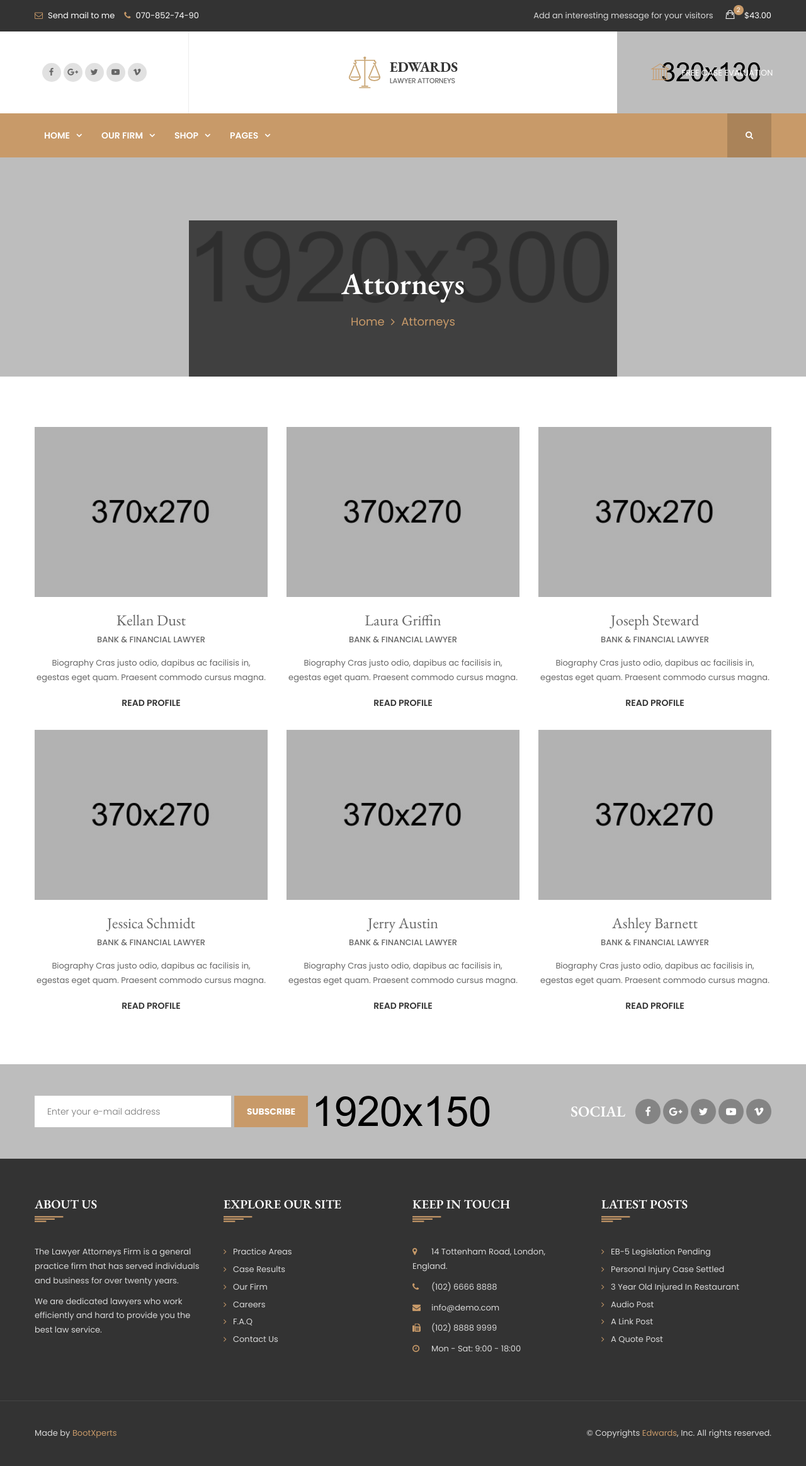
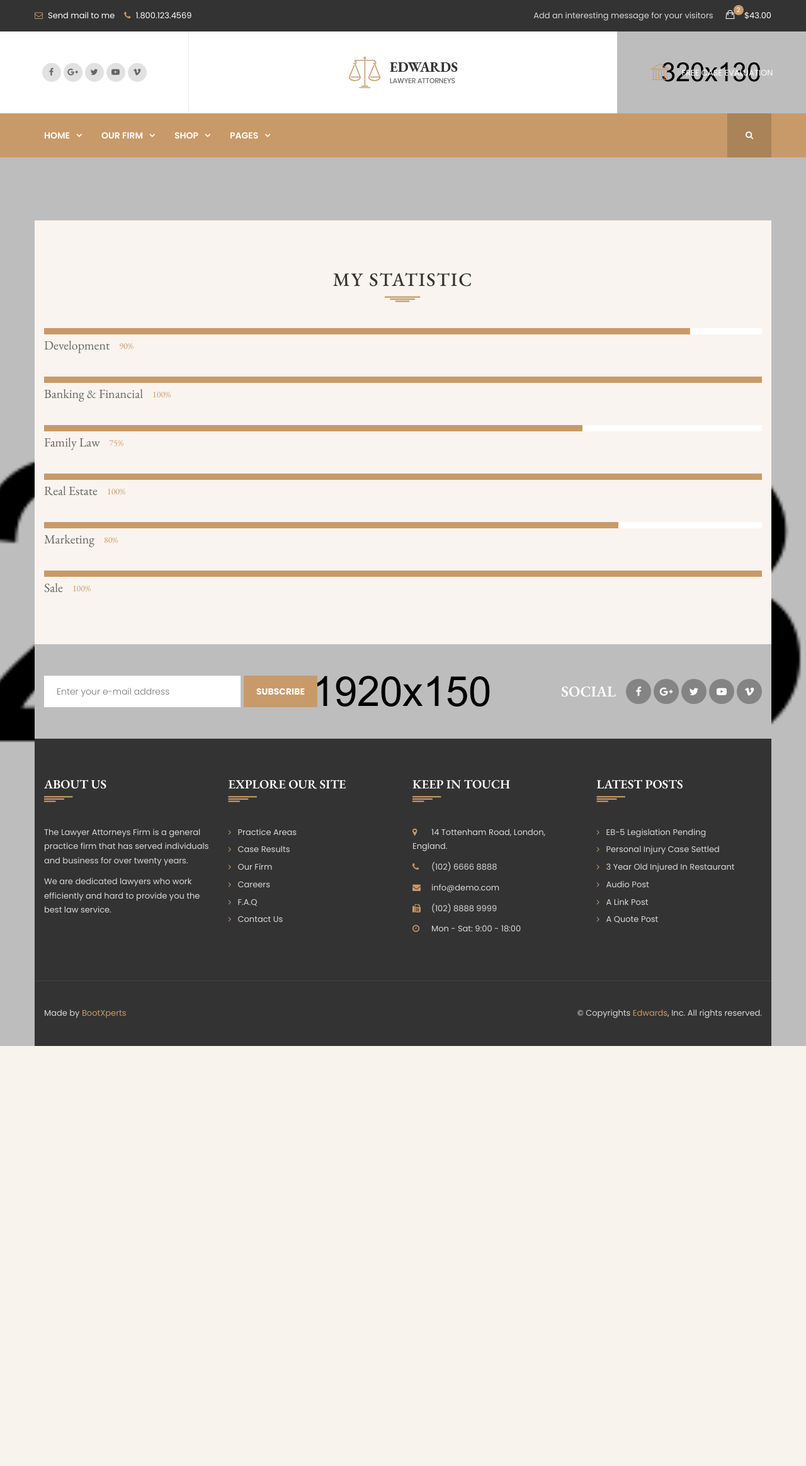
Before and after one commit to murad48oguz/PragmatechPythonProject, a Django app: page /attorneys/ in a window 1280 px wide. Shown: the whole page at 63% size. After the commit the page ends 1661 px from the top, so only its background shows below. Run offline with Django 3.2, Linux system fonts and the light colour scheme; data that the repository does not hold is empty; parts of the project's set-up code (start-up, migrations or seed data) failed here and were passed over; some libraries are stand-ins or nearby versions; some web fonts are replaced.

Commit message:
AdminerProblemSolved

```diff
--- a/projectgeneral/ecommerceproject/settings.py
+++ b/projectgeneral/ecommerceproject/settings.py
@@ -79,7 +79,7 @@
 
 DATABASES = {
     'default': {
-        'ENGINE': 'django.db.backends.sqlite3',
+        'ENGINE': 'django.db.backends.postgresql',
         'NAME': 'db_name',
         'USER' : 'murad',
         'PASSWORD': '123',
--- a/projectgeneral/ecommerceproject/urls.py
+++ b/projectgeneral/ecommerceproject/urls.py
@@ -29,7 +29,7 @@
     path('shop/',views.shop, name = "shop"),
     path('faq/',views.faq, name = "faq"),
     path('attorneys/',views.attorneys, name = "attorneys"),
-    path('singleattorney/<int:id>/',views.singleattorney, name = "singleattorney"),
+    path('singleattorney/',views.singleattorney, name = "singleattorney"),
     path('productdetail/',views.productdetail, name = "productdetail"),
     # path('myaccount/',views.myaccount),
 
--- a/projectgeneral/home/views.py
+++ b/projectgeneral/home/views.py
@@ -31,6 +31,6 @@
     return render(request,"attorneys.html", {"attorney":attorney})
 
 
-def singleattorney(request,id):
-    singleattorney =  Attorney.objects.get(id=id).first()
+def singleattorney(request):
+    singleattorney =  Attorney.objects.all()
     return render(request,"single-attorney.html",{"singleattorney": singleattorney})
--- a/projectgeneral/templates/attorneys.html
+++ b/projectgeneral/templates/attorneys.html
@@ -1,6 +1,7 @@
-{% extends "base.html"%}
+{% extends "base.html" %}
 {% block body %}
 {% load static %}
+
 
     <div class="main-wrapper">
 
@@ -17,7 +18,7 @@
                         <div class="header-top-left">
                             <div class="header-top-left-info">
                                 <p><i class="fa fa-envelope-o"></i><a href="mailto:ebulzade@inbox.ru">Send mail to me</a></p>
-                                <p><i class="fa fa-phone"></i><a href="#">070-852-74-90</a></p>
+                                <p><i class="fa fa-phone"></i><a href="#">1.800.123.4569</a></p>
                             </div>
                         </div>
                     </div>
@@ -85,11 +86,8 @@
                         <div class="primary-menu">
                             <nav>
                                 <ul>
-                                    <li class="menu-item-has-children"><a href="{% url 'home' %}">Home</a>
-                                        <ul class="sub-menu">
-                                            <li><a href="http://localhost:8000">Homepage 01</a></li>
+                                    <li class="menu-item-has-children"><a href="http://localhost:8000">Home</a>
 
-                                        </ul>
                                     </li>
 
 
@@ -148,10 +146,13 @@
                     <div class="offcanvas-menu">
                         <nav>
                             <ul>
-                                <li class="menu-item-has-children"><a href="http://localhost:8000/">Home</a>
+                                <li class="menu-item-has-children"><a href="index.html">Home</a>
                                     <ul class="sub-menu">
-
-
+                                        <li><a href="index.html">Homepage 01</a></li>
+                                        <li><a href="index-2.html">Homepage 02</a></li>
+                                        <li><a href="index-3.html">Homepage 03</a></li>
+                                        <li><a href="index-4.html">Homepage 04</a></li>
+                                        <li><a href="index-5.html">Homepage 05</a></li>
                                     </ul>
                                 </li>
                                 <li class="menu-item-has-children"><a href="practice-areas-1.html">Practice Areas</a>
@@ -173,7 +174,7 @@
                                 <li class="menu-item-has-children"><a href="#">Our Firm</a>
                                     <ul class="sub-menu">
                                         <li><a href="http://localhost:8000/attorneys">Attorneys</a></li>
-                                        <li><a href="{% url 'singleattorney' singleattorney.id %}">Single Attorney</a></li>
+                                        <li><a href="single-attorney.html">Single Attorney</a></li>
                                         <li><a href="honnors-and-awards.html">Honnors And Awards</a></li>
                                         <li><a href="careers.html">Careers</a></li>
                                     </ul>
@@ -185,9 +186,9 @@
                                         <li><a href="news-details.html">News Details</a></li>
                                     </ul>
                                 </li>
-                                <li class="menu-item-has-children"><a href="http://localhost:8000/shop">Shop</a>
+                                <li class="menu-item-has-children"><a href="shop.html">Shop</a>
                                     <ul class="sub-menu">
-                                        <li><a href="http://localhost:8000/shop.html">Shop</a></li>
+                                        <li><a href="shop.html">Shop</a></li>
                                         <li><a href="shop-2-column.html">Shop 2 Column</a></li>
                                         <li><a href="product-details.html">Product Details</a></li>
                                         <li><a href="cart.html">Shopping Cart</a></li>
@@ -199,10 +200,10 @@
                                 </li>
                                 <li class="menu-item-has-children"><a href="#">Pages</a>
                                     <ul class="sub-menu">
-                                        <li><a href="http://localhost:8000/about">About us</a></li>
+                                        <li><a href="about-us.html">About us</a></li>
                                         <li><a href="contact-us-1.html">Contact us 1</a></li>
                                         <li><a href="contact-us-2.html">Contact us 2</a></li>
-                                        <li><a href="http://localhost:8000/faq">F.A.Q</a></li>
+                                        <li><a href="faq.html">F.A.Q</a></li>
                                         <li><a href="gallery.html">Gallery</a></li>
                                     </ul>
                                 </li>
@@ -246,13 +247,15 @@
             <div class="container">
 
                 <!--Page Title Container Start-->
+                {% for attorney in singleattorney %}
                 <div class="page-title-container">
                     <div class="inner">
 
-                        <h1 class="page-title">Attorneys</h1>
+                        <h1 class="page-title">{{attorney.name}} {{attorney.surname}}</h1>
                         <ul class="page-breadcrumb">
                             <li><a href="http://localhost:8000/">Home</a></li>
-                            <li>Attorneys</li>
+                            <li><a href="http://localhost:8000/attorneys">Attorneys</a></li>
+                            <li>{{attorney.name}} {{attorney.surname}}</li>
                         </ul>
 
                     </div>
@@ -262,122 +265,127 @@
             </div>
         </div><!-- Page Banner Section End -->
 
-        <!--Attorneys Section Start-->
+        <!--Single Attorney(Team) Section Start-->
+
+        <div class="section">
+            <div class="row no-gutters">
+
+                <!--Team Image Start-->
+                <div class="single-team-image col-lg-6 col-12">
+                    <img src="{{ attorney.image.url }}" alt="">
+                </div>
+                <!--Team Image End-->
+
+                <!--Team Content Start-->
+                <div class="single-team-content col-lg-6 col-12">
+                    <h1 class="name">{{attorney.name}} {{attorney.surname}}</h1>
+                    <span class="title">{{attorney.absolutejob}}</span>
+                    <div class="desc">
+                        <p>{{attorney.biography}}</p>
+                    </div>
+                    <div class="single-team-socail">
+                        <a href="#"><i class="fa fa-facebook"></i></a>
+                        <a href="#"><i class="fa fa-twitter"></i></a>
+                        <a href="#"><i class="fa fa-instagram"></i></a>
+                        <a href="#"><i class="fa fa-youtube-play"></i></a>
+                        <a href="#"><i class="fa fa-vimeo"></i></a>
+                    </div>
+                    <div class="single-team-contact">
+                        <h4 class="widget-title">Contact Me</h4>
+                        <ul>
+                            <li><i class="fa fa-phone"></i> 1.800.123.4569</li>
+                            <li><i class="fa fa-envelope-o"></i> contact@yoursite.com</li>
+                        </ul>
+                    </div>
+                </div>
+                <!--Team Content End-->
+
+            </div>
+        </div>
+        {% endfor %}
+        <!--Single Attorney(Team) Section End-->
 
 
-                <div class="section section-padding">
+
+        <!--Single Attorney(Team) Skill Section Start-->
+        <div class="single-team-skill-section section section-padding">
             <div class="container">
-                        <div class="row mbn-30">
+                <div class="row">
 
-                            <!--Attorney Start-->
-                            {% for attorney in attorney %}
-
-                                <div class="col-lg-4 col-sm-6 col-12 mb-30">
-                                    <div class="team text-center">
-                                        <a href="http://localhost:8000/singleattorney" class="team-image"><img src="{{ attorney.image.url }}" alt=""></a>
-                                        <div class="team-content">
-                                            <h3 class="name">{{attorney.name}} {{attorney.surname}}</h3>
-                                            <span class="title">{{attorney.absolutejob}}</span>
-                                            <p class="desc">{{attorney.biography}}</p>
-                                            <a href="http://localhost:8000/singleattorney" class="read-more">Read Profile</a>
+                    <!--Section Title Start-->
+                    <div class="col-12">
+                        <div class="section-title">
+                            <h2 class="title">MY STATISTIC</h2>
                         </div>
                     </div>
+                    <!--Section Title End-->
+
+                    <!--Skill Wrap Start-->
+                    <div class="col-12">
+
+                        <!--Skill Start-->
+                        <div class="skill">
+                            <div class="progress">
+                                <div class="progress-bar" style="width: 90%;"></div>
                             </div>
+                            <div class="text">Development <span class="value">90%</span></div>
+                        </div>
+                        <!--Skill End-->
 
-                            {% endfor %}
+                        <!--Skill Start-->
+                        <div class="skill">
+                            <div class="progress">
+                                <div class="progress-bar" style="width: 100%;"></div>
+                            </div>
+                            <div class="text">Banking & Financial <span class="value">100%</span></div>
+                        </div>
+                        <!--Skill End-->
 
+                        <!--Skill Start-->
+                        <div class="skill">
+                            <div class="progress">
+                                <div class="progress-bar" style="width: 75%;"></div>
+                            </div>
+                            <div class="text">Family Law <span class="value">75%</span></div>
+                        </div>
+                        <!--Skill End-->
 
-                            <div class="col-lg-4 col-sm-6 col-12 mb-30">
-                                <div class="team text-center">
-                                    <a href="http://localhost:8000/singleattorney" class="team-image"><img src="{% static 'assets/images/team/team-1.jpg' %}" alt=""></a>
-                                    <div class="team-content">
-                                        <h3 class="name">Kellan Dust</h3>
-                                        <span class="title">BANK & FINANCIAL LAWYER</span>
-                                        <p class="desc">Biography Cras justo odio, dapibus ac facilisis in, egestas eget quam. Praesent commodo cursus magna.</p>
-                                        <a href="http://localhost:8000/singleattorney" class="read-more">Read Profile</a>
+                        <!--Skill Start-->
+                        <div class="skill">
+                            <div class="progress">
+                                <div class="progress-bar" style="width: 100%;"></div>
                             </div>
+                            <div class="text">Real Estate <span class="value">100%</span></div>
                         </div>
+                        <!--Skill End-->
+
+                        <!--Skill Start-->
+                        <div class="skill">
+                            <div class="progress">
+                                <div class="progress-bar" style="width: 80%;"></div>
                             </div>
-                            <!--Attorney End-->
+                            <div class="text">Marketing <span class="value">80%</span></div>
+                        </div>
+                        <!--Skill End-->
 
-                            <!--Attorney Start-->
-                            <div class="col-lg-4 col-sm-6 col-12 mb-30">
-                                <div class="team text-center">
-                                    <a href="http://localhost:8000/singleattorney" class="team-image"><img src="{% static 'assets/images/team/team-2.jpg' %}" alt=""></a>
-                                    <div class="team-content">
-                                        <h3 class="name">Laura Griffin</h3>
-                                        <span class="title">BANK & FINANCIAL LAWYER</span>
-                                        <p class="desc">Biography Cras justo odio, dapibus ac facilisis in, egestas eget quam. Praesent commodo cursus magna.</p>
-                                        <a href="http://localhost:8000/singleattorney" class="read-more">Read Profile</a>
+                        <!--Skill Start-->
+                        <div class="skill">
+                            <div class="progress">
+                                <div class="progress-bar" style="width: 100%;"></div>
                             </div>
+                            <div class="text">Sale <span class="value">100%</span></div>
                         </div>
+                        <!--Skill End-->
+
                     </div>
-                            <!--Attorney End-->
-
-                            <!--Attorney Start-->
-                            <div class="col-lg-4 col-sm-6 col-12 mb-30">
-                                <div class="team text-center">
-                                    <a href="http://localhost:8000/singleattorney" class="team-image"><img src="{% static 'assets/images/team/team-3.jpg' %}" alt=""></a>
-                                    <div class="team-content">
-                                        <h3 class="name">Joseph Steward</h3>
-                                        <span class="title">BANK & FINANCIAL LAWYER</span>
-                                        <p class="desc">Biography Cras justo odio, dapibus ac facilisis in, egestas eget quam. Praesent commodo cursus magna.</p>
-                                        <a href="http://localhost:8000/singleattorney" class="read-more">Read Profile</a>
-                                    </div>
-                                </div>
-                            </div>
-                            <!--Attorney End-->
-
-                            <!--Attorney Start-->
-                            <div class="col-lg-4 col-sm-6 col-12 mb-30">
-                                <div class="team text-center">
-                                    <a href="http://localhost:8000/singleattorney" class="team-image"><img src="{% static 'assets/images/team/team-4.jpg' %}" alt=""></a>
-                                    <div class="team-content">
-                                        <h3 class="name">Jessica Schmidt</h3>
-                                        <span class="title">BANK & FINANCIAL LAWYER</span>
-                                        <p class="desc">Biography Cras justo odio, dapibus ac facilisis in, egestas eget quam. Praesent commodo cursus magna.</p>
-                                        <a href="http://localhost:8000/singleattorney" class="read-more">Read Profile</a>
-                                    </div>
-                                </div>
-                            </div>
-                            <!--Attorney End-->
-
-                            <!--Attorney Start-->
-                            <div class="col-lg-4 col-sm-6 col-12 mb-30">
-                                <div class="team text-center">
-                                    <a href="http://localhost:8000/singleattorney" class="team-image"><img src="{% static 'assets/images/team/team-5.jpg' %}" alt=""></a>
-                                    <div class="team-content">
-                                        <h3 class="name">Jerry Austin</h3>
-                                        <span class="title">BANK & FINANCIAL LAWYER</span>
-                                        <p class="desc">Biography Cras justo odio, dapibus ac facilisis in, egestas eget quam. Praesent commodo cursus magna.</p>
-                                        <a href="http://localhost:8000/singleattorney" class="read-more">Read Profile</a>
-                                    </div>
-                                </div>
-                            </div>
-                            <!--Attorney End-->
-
-                            <!--Attorney Start-->
-                            <div class="col-lg-4 col-sm-6 col-12 mb-30">
-                                <div class="team text-center">
-                                    <a href="http://localhost:8000/singleattorney" class="team-image"><img src="{% static 'assets/images/team/team-6.jpg' %}" alt=""></a>
-                                    <div class="team-content">
-                                        <h3 class="name">Ashley Barnett</h3>
-                                        <span class="title">BANK & FINANCIAL LAWYER</span>
-                                        <p class="desc">Biography Cras justo odio, dapibus ac facilisis in, egestas eget quam. Praesent commodo cursus magna.</p>
-                                        <a href="http://localhost:8000/singleattorney" class="read-more">Read Profile</a>
-                                    </div>
-                                </div>
-                            </div>
-                            <!--Attorney End-->
+                    <!--Skill Wrap End-->
 
                 </div>
             </div>
         </div>
-                <!--Attorneys Section End-->
+        <!--Single Attorney(Team) Skill Section End-->
 
-
-
-        <div class="newsletter-socail-section section" data-bg-image="{% static 'assets/images/bg/newsletter-bg.png' %}">
+        <div class="newsletter-socail-section section" data-bg-image="assets/images/bg/newsletter-bg.png">
             <div class="container">
                 <div class="row justify-content-between align-items-center mbn-30">
 
@@ -437,10 +445,10 @@
                         <ul class="footer-widget-link">
                             <li><a href="practice-areas-1.html">Practice Areas</a></li>
                             <li><a href="case-results.html">Case Results</a></li>
-                            <li><a href="http://localhost:8000/about">Our Firm</a></li>
+                            <li><a href="about-us.html">Our Firm</a></li>
                             <li><a href="careers.html">Careers</a></li>
-                            <li><a href="http://localhost:8000/faq">F.A.Q</a></li>
-                            <li><a href="http://localhost:8000/contact">Contact Us</a></li>
+                            <li><a href="faq.html">F.A.Q</a></li>
+                            <li><a href="contact-us-1.html">Contact Us</a></li>
                         </ul>
                     </div>
                     <!--Footer Widget End-->
@@ -502,5 +510,4 @@
 
     </div>
 
-
  {% endblock %}
```
Also changed, not shown: projectgeneral/templates/about-us.html (+29 -29 lines), projectgeneral/home/migrations/0003_contact_freecase_productdetail_reviews_shop.py (added), projectgeneral/media/DERS_ZvVXbUh.png (added), 1 other file. Lines whose indentation alone changed are shown as unchanged.
